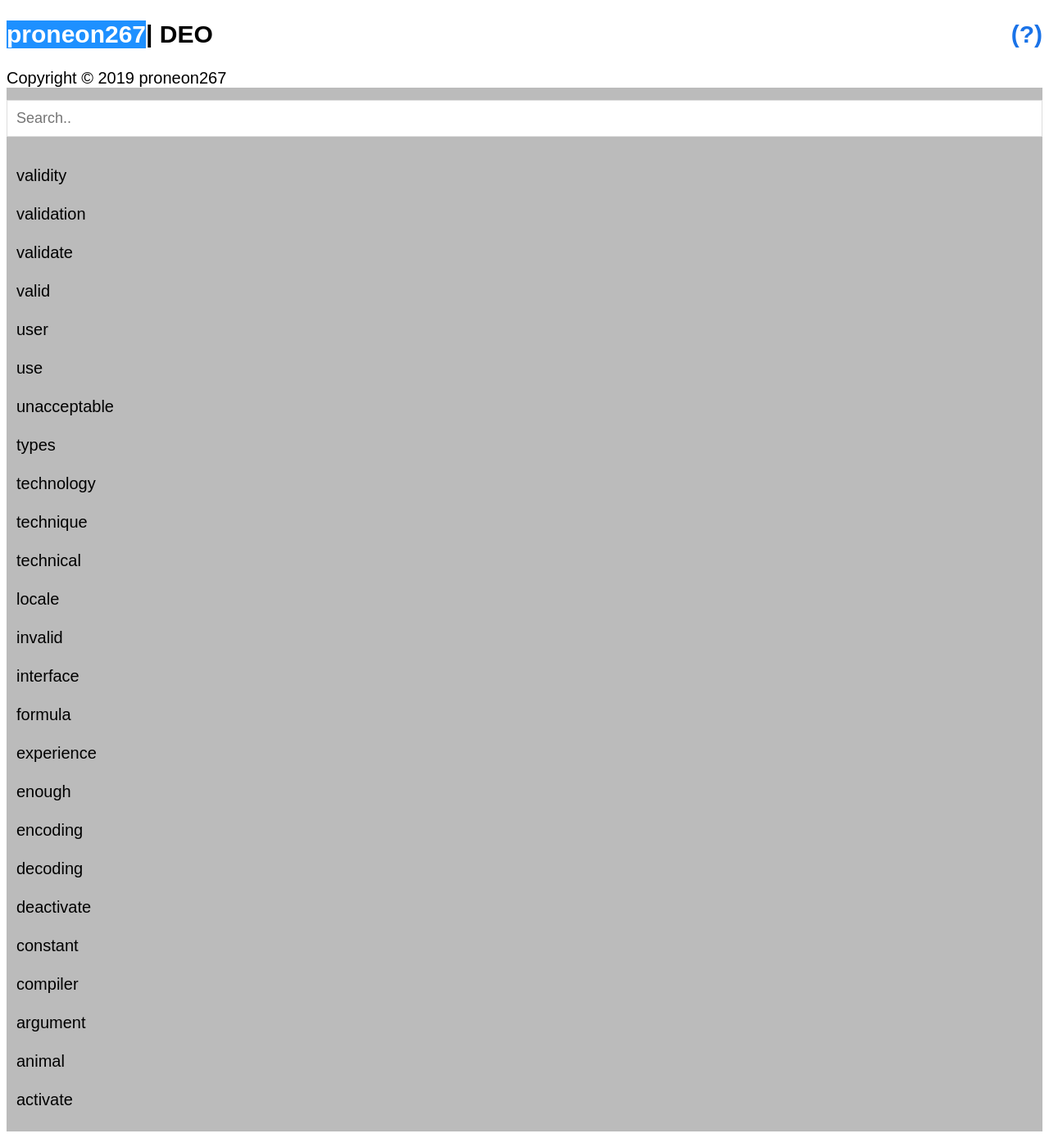
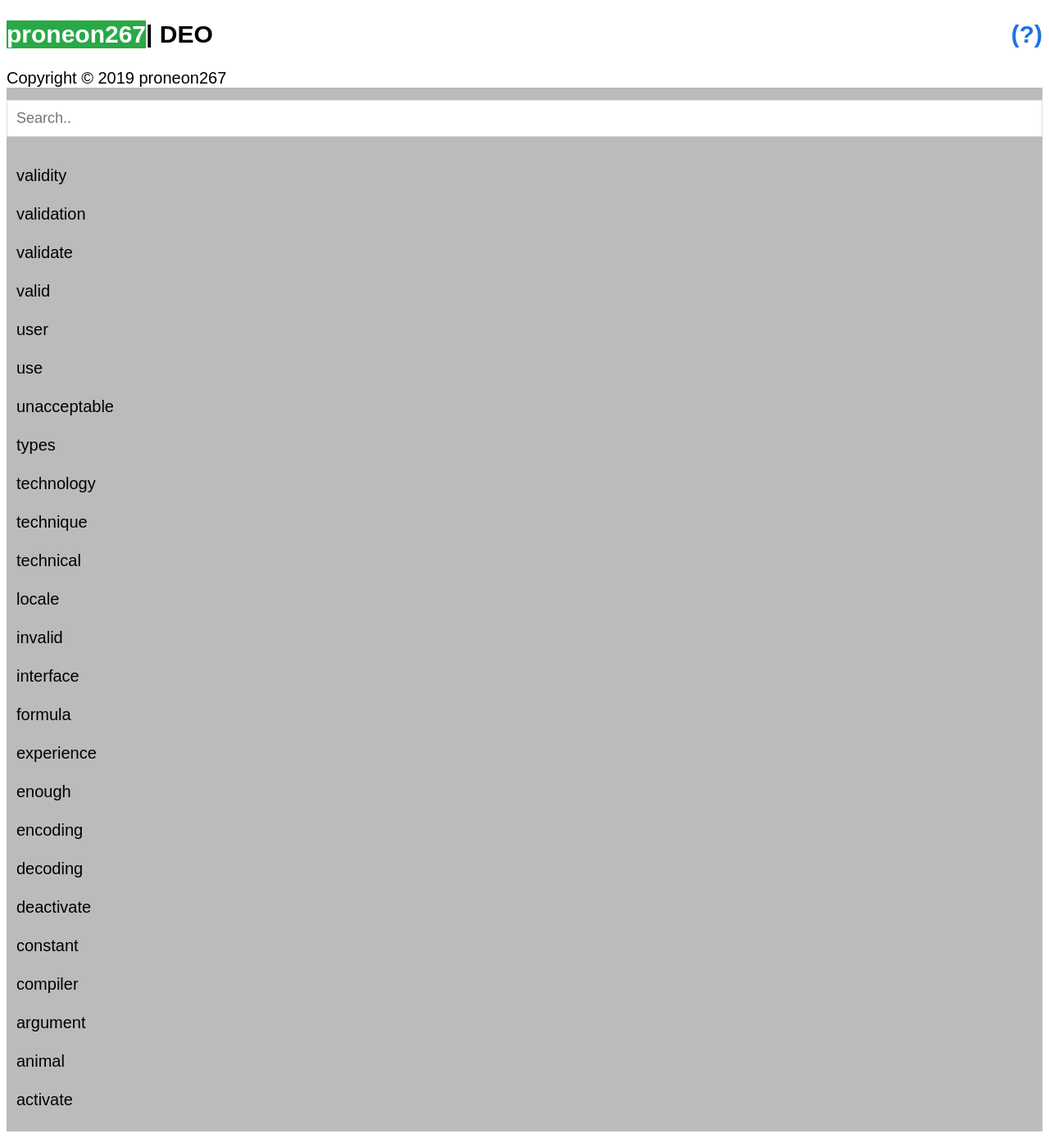
Before and after one commit to proneon267/deo, a Jekyll site: the page built from index.html, in a window 1280 px wide. Shown: the whole page at 82% size. Built offline with Jekyll 4.4.1, drawn with Linux system fonts in a browser that asks for light colours.

Commit message:
Update default.html

```diff
--- a/_layouts/default.html
+++ b/_layouts/default.html
@@ -69,7 +69,7 @@ body {
 </head>
 <body>
 	<h2 style="display:flex;">
-		<a href="https://proneon267.github.io/" style="text-decoration:none; background-color:rgb(30,144,255); color:white;">proneon267</a> | DEO <span class="link" onclick="fooshow('welp')">(?)</span>
+		<a href="https://proneon267.github.io/" style="text-decoration:none; background-color:rgb(40,169,70); color:white;">proneon267</a> | DEO <span class="link" onclick="fooshow('welp')">(?)</span>
 	</h2>
 	Copyright &copy; {{ site.time | date: '%Y' }} proneon267
 
```
